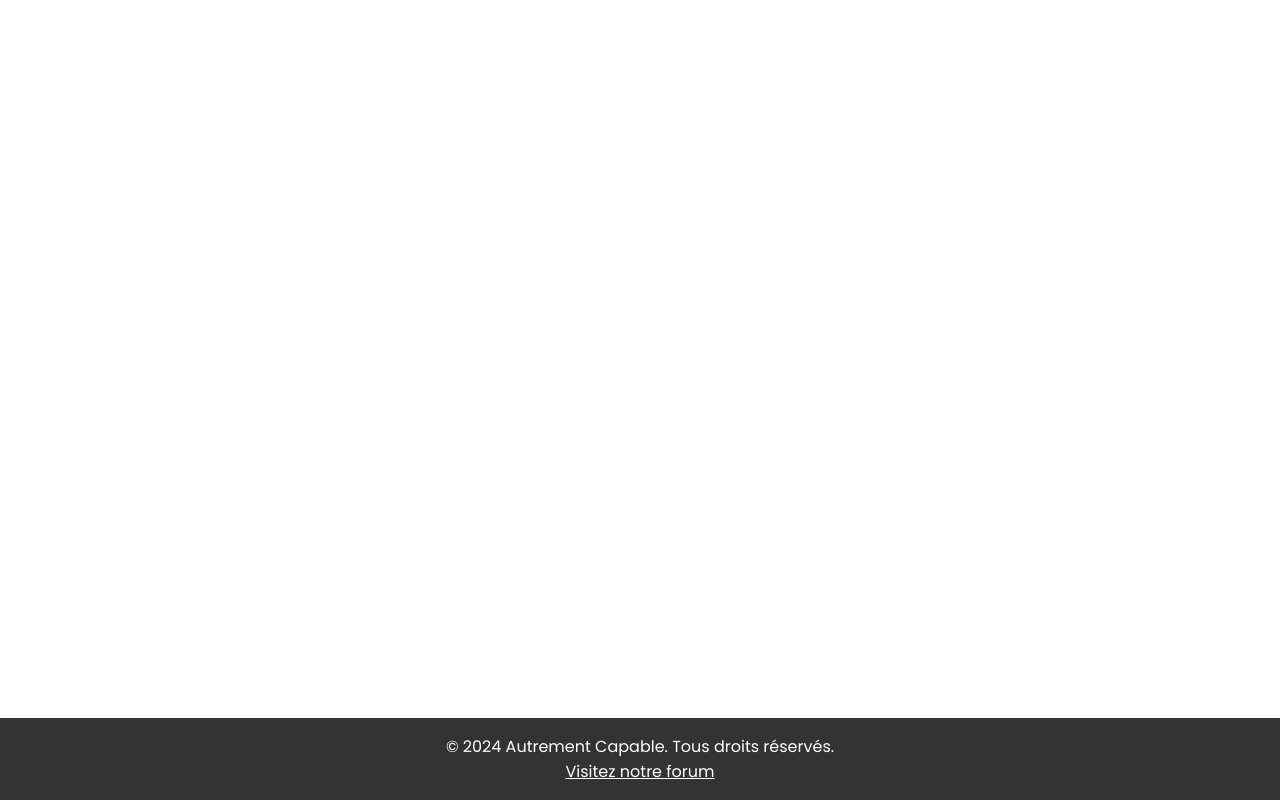
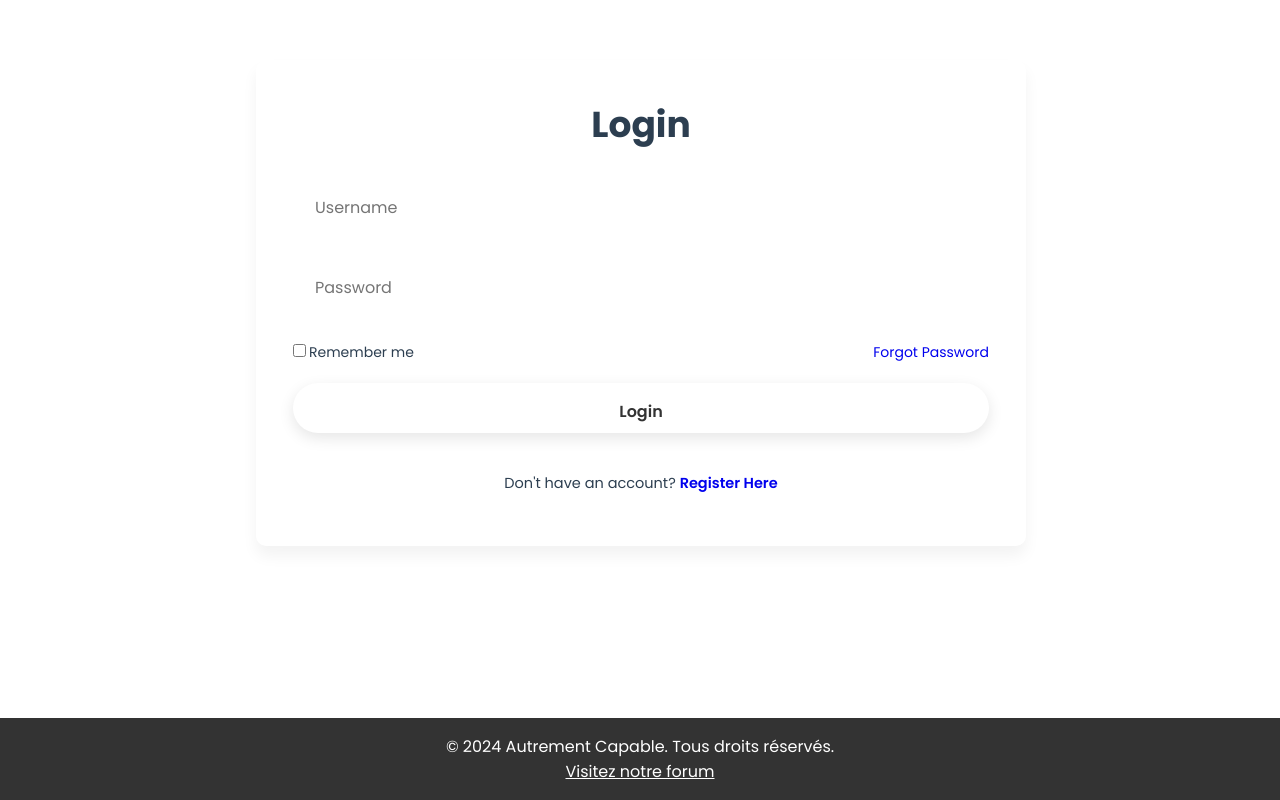
Before and after one commit to Autrement-capable/AutrementCapable, a Vue app in the folder website/: page /login in a window 1280 px wide. Built offline with nearby package versions, Linux system fonts and the light colour scheme.

Commit message:
[ADD] Login Page

```diff
--- a/website/src/App.vue
+++ b/website/src/App.vue
@@ -31,6 +31,8 @@ export default {
 
 body {
   font-family: 'Glacial Indifference', sans-serif;
+  padding-top: 0%;
+  margin-top: 0%;
 }
 .app-container {
   padding-bottom: 60px;
--- a/website/src/components/Explanation.vue
+++ b/website/src/components/Explanation.vue
@@ -14,7 +14,8 @@ export default {
   name: 'UserExplanation',
   methods: {
     goToTest() {
-      this.$router.push('/personal-test');
+      // this.$router.push('/personal-test');
+      this.$router.push('/login');
     },
     speakText() {
       const text = "Créer un compte te permet de personnaliser tes expérience, de suivre tes progrès et d’accéder à toutes les fonctionnalités de notre plateforme de manière sécurisée.";
--- /dev/null
+++ b/website/src/components/LoginPage.vue
@@ -0,0 +1,134 @@
+<template>
+  <div class="wrapper">
+    <form action="">
+      <h1>Login</h1>
+      <div class="input-box">
+        <input type="text" placeholder="Username" required />
+        <i class="bx bxs-user"></i>
+      </div>
+      <div class="input-box">
+        <input type="password" placeholder="Password" required />
+        <i class="bx bxs-lock-alt"></i>
+      </div>
+      <div class="remember-forgot">
+        <label>
+          <input type="checkbox" />Remember me
+        </label>
+        <a href="#">Forgot Password</a>
+      </div>
+      <button type="submit" @click="GoToTest" class="btn">Login</button>
+      <div class="register-link">
+        <p>Don't have an account? <a href="#">Register Here</a></p>
+      </div>
+    </form>
+  </div>
+</template>
+
+<script>
+export default {
+  name: 'LoginPage',
+  methods: {
+    GoToTest() {
+      this.$router.push('/personal-test');
+    }
+  }
+}
+</script>
+
+<style>
+
+
+.wrapper {
+  background: url('../assets/img.jpg') no-repeat;
+  background-size: cover;
+  background-position: center;
+  width: 420px;
+    background: transparent;
+    border: 2px solid rgba(255, 255, 255, 0.2);
+    backdrop-filter: blur(40px);
+    box-shadow: 0 0 10px rgba(0, 0, 0, 0.2);
+    border-radius: 10px;
+    padding: 30px 40px;
+}
+
+.wrapper h1 {
+  font-size: 36px;
+  text-align: center;
+}
+
+.wrapper .input-box {
+    width: 100%;
+    height : 50px;
+    margin : 30px 0;
+}
+
+.input-box input {
+    width: 100%;
+    height: 100%;
+    background: transparent;
+    border: none;
+    outline: none;
+    border: 2px solid rgba(255, 255, 255, 0.2);
+    border-radius: 40px;
+    font-size: 16px;
+    padding: 20px 45px 20px 20px;
+}
+
+.input-box i {
+    position: absolute;
+    right: 20px;
+    top: 50%;
+    transform: translateY(-50%);
+    font-size: 20px;
+}
+
+.wrapper .remember-forgot {
+    display: flex;
+    justify-content: space-between;
+    font-size: 14px;
+    margin: 15px 0 15;
+}
+
+.remember-forgot label input {
+    accent-color: #fff;
+    margin-right: 3px;
+}
+
+.remember-forgot a {
+    text-decoration: none;
+}
+
+.remember-forgot a:hover {
+    text-decoration: underline;
+}
+
+.wrapper .btn {
+    width : 100%;
+    height : 50px;
+    background: #fff;
+    border: none;
+    outline: none;
+    border-radius: 40px;
+    box-shadow: 0 5px 15px rgba(0, 0, 0, 0.1);
+    cursor: pointer;
+    font-size: 16px;
+    color: #333;
+    font-weight: 600;
+    margin: 20px 0;
+}
+
+.wrapper .register-link {
+    font-size: 14.5px;
+    text-align: center;
+    margin: 20px 0 15px;
+}
+
+.register-link p a {
+    text-decoration: none;
+    font-weight: 600;
+}
+
+.register-link p a:hover {
+    text-decoration: underline;
+}
+</style>
--- a/website/src/router/index.js
+++ b/website/src/router/index.js
@@ -2,6 +2,7 @@ import { createRouter, createWebHistory } from "vue-router";
 import StartButton from "../components/StartButton.vue";
 import AccountCreation from "../components/AccountCreation.vue";
 import Explanation from "../components/Explanation.vue";
+import LoginPage from "../components/LoginPage.vue";
 import PersonalTest from "../components/PersonalTest.vue";
 import UserQuestionnaire from "../components/Questionnaire.vue";
 import GameSpeed from "../components/GameSpeed.vue";
@@ -29,6 +30,11 @@ const routes = [
     path: "/explanation",
     name: "Explanation",
     component: Explanation,
+  },
+  {
+    path: "/login",
+    name: "Login",
+    component: LoginPage,
   },
   {
     path: "/personal-test",
```
Also changed, not shown: website/src/assets/img.jpg (added).
